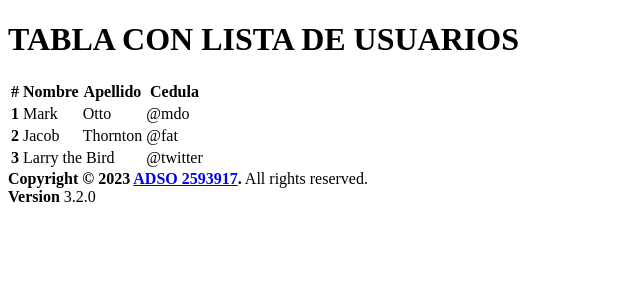
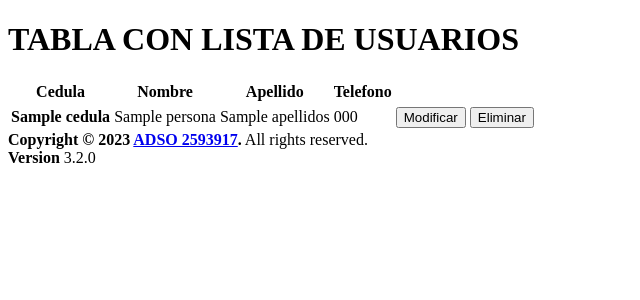
Before and after one commit to Sebastian12M/ADSO-2593917-JAVA, a PHP site: the page made by CodeIgniter/25-ProyectoMVC/application/views/admin/verUsuarios.php in a window 1280 px wide. Shown: the part 34-334 px from the top of the page, without its empty margins (0-640 px from the left). Run offline with PHP 8.4, Linux system fonts and the light colour scheme; the template is opened without the code that fills it: most values are stand-ins (such as "Sample title", 1, 10 or a date in 2020); data that the repository does not hold is empty.

Commit message:
subiendo code

```diff
--- a/CodeIgniter/25-ProyectoMVC/application/views/admin/verUsuarios.php
+++ b/CodeIgniter/25-ProyectoMVC/application/views/admin/verUsuarios.php
@@ -13,29 +13,33 @@
       <table class="table">
         <thead>
           <tr>
-            <th scope="col">#</th>
+            <th scope="col">Cedula</th>
             <th scope="col">Nombre</th>
             <th scope="col">Apellido</th>
-            <th scope="col">Cedula</th>
+            <th scope="col">Telefono</th>
+            <th></th>
+            <th></th>
           </tr>
         </thead>
         <tbody>
           <tr>
-            <th scope="row">1</th>
-            <td>Mark</td>
-            <td>Otto</td>
-            <td>@mdo</td>
-          </tr>
-          <tr>
-            <th scope="row">2</th>
-            <td>Jacob</td>
-            <td>Thornton</td>
-            <td>@fat</td>
-          </tr>
-          <tr>
-            <th scope="row">3</th>
-            <td colspan="2">Larry the Bird</td>
-            <td>@twitter</td>
+            <?php   foreach ($personas as $key => $persona) { ?>
+
+                <tr>
+                    <th scope="row"><?php echo $persona->cedula ?></th>
+                    <td><?php echo $persona->nombres  ?></td>
+                    <td><?php echo $persona->apellidos  ?></td>
+                    <td><?php echo $persona->telefono  ?></td>
+                    <td > <a href=""><button class="btn btn-success">Modificar</button></a></td>
+                    <td><a href="<?= base_url('index.php/admin/Inicio/delete/') . $persona->cedula ?>"><button class="btn btn-danger">Eliminar</button></a></td>
+                </tr>
+
+
+
+              <?php
+            }
+            ?>
+
           </tr>
         </tbody>
       </table>
```
Also changed, not shown: CodeIgniter/25-ProyectoMVC/application/controllers/admin/Inicio.php (+21 -0 lines), CodeIgniter/25-ProyectoMVC/application/models/PersonasModel.php (+14 -0 lines), CodeIgniter/25-ProyectoMVC/application/views/admin/eliminado.php (added, +14 -0 lines).
